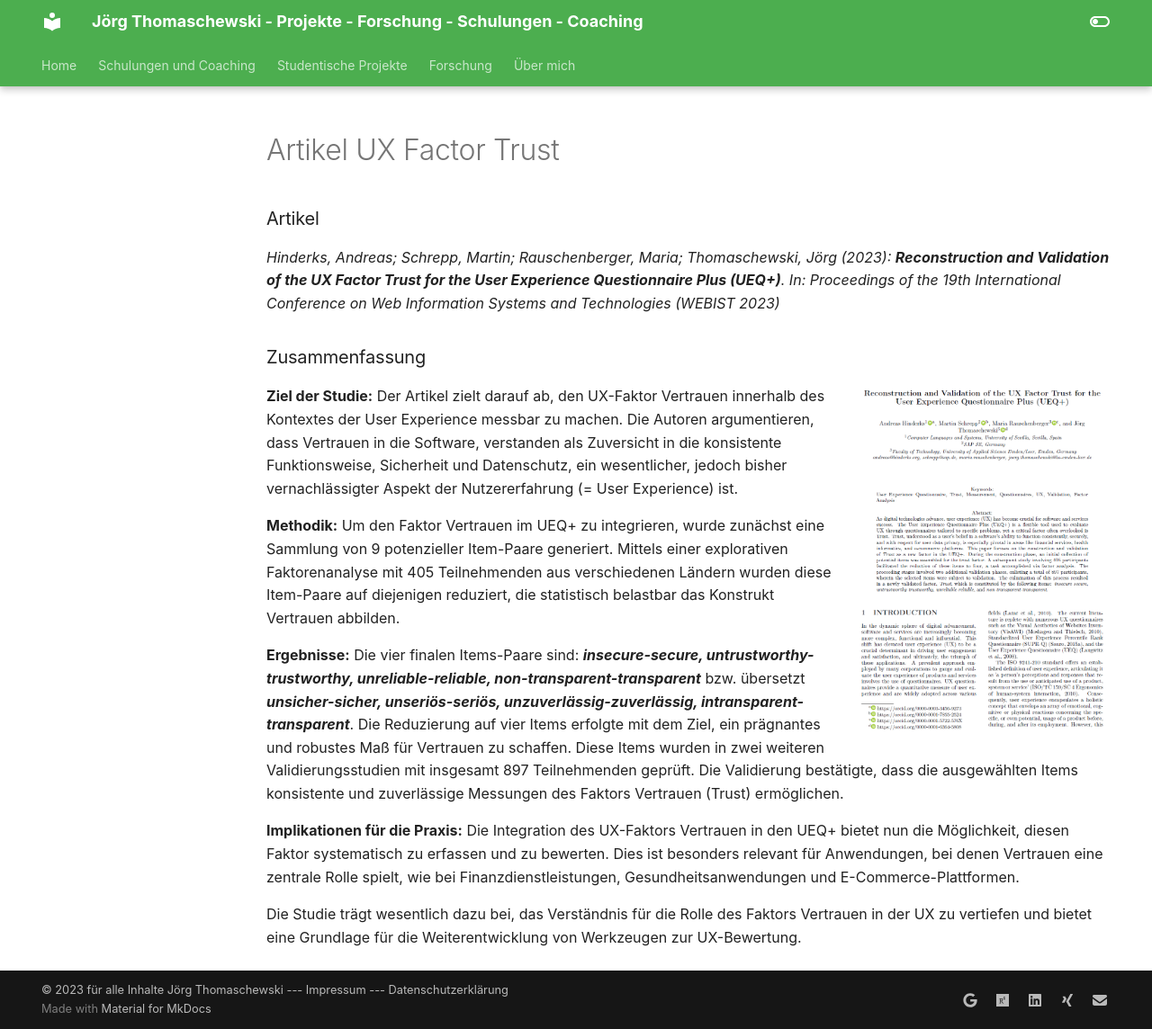
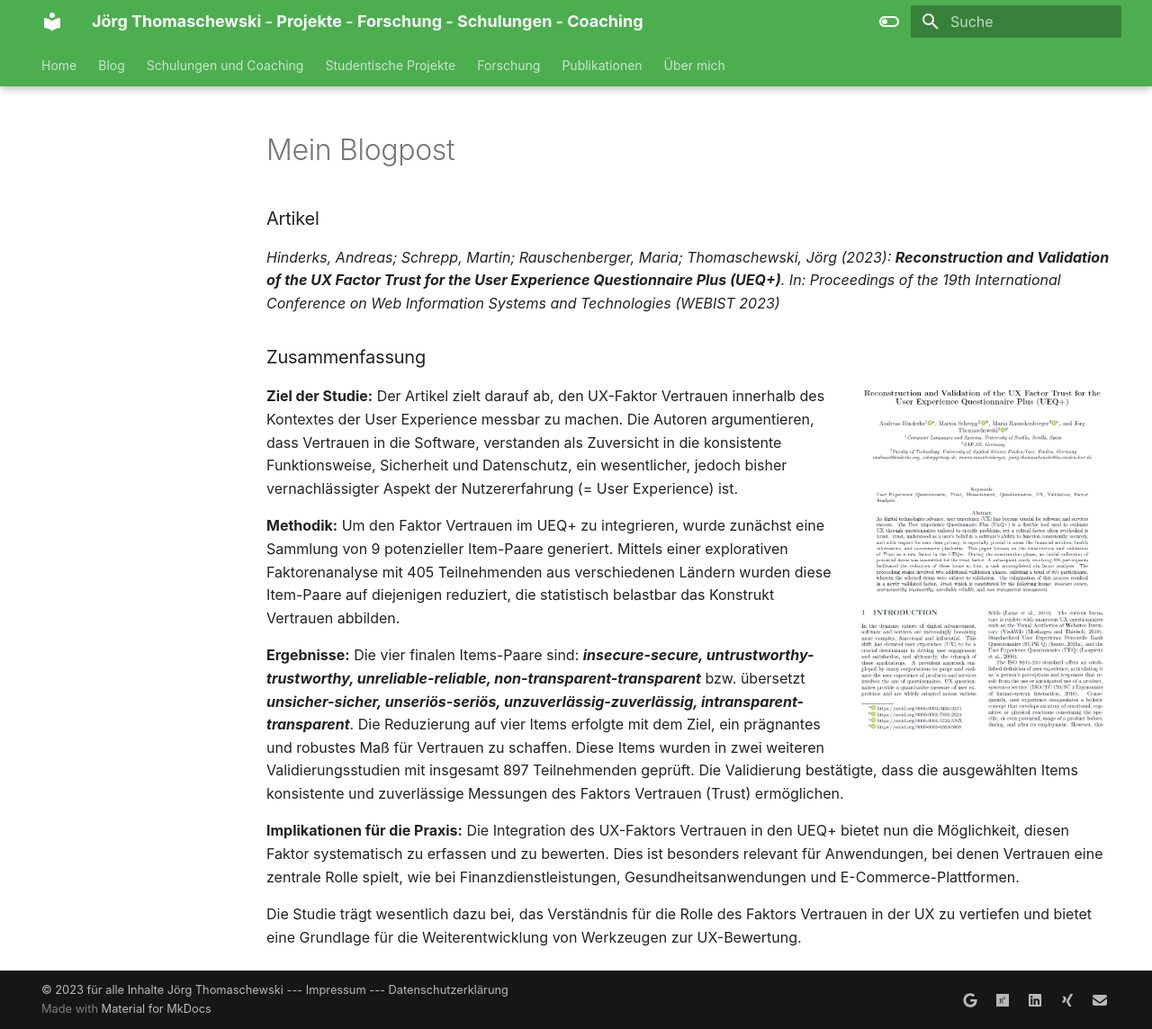
Before and after one commit to JoergThomaschewski/website-jt, an MkDocs documentation site: the page built from docs/blog/Artikel UX Factor Trust.md, in a window 1280 px wide and 1144 px high. Shown: the whole window at 90% size. Built offline with MkDocs 1.6.1 and Material for MkDocs 9.7.7, drawn with Linux system fonts in a browser that asks for light colours; part of the change alters nothing that is shown.

Commit message:
Blog hinzugefügt

```diff
--- a/docs/Publikationen/Artikel UX Factor Trust.md
+++ b/docs/blog/Artikel UX Factor Trust.md
@@ -1,3 +1,10 @@
+---
+title: Mein Blogpost
+date: 2023-11-11
+author: Max Mustermann
+tags: [Tech, MkDocs, Blogging]
+---
+
 <h3>Artikel</h3>
 
 *Hinderks, Andreas; Schrepp, Martin; Rauschenberger, Maria; Thomaschewski, Jörg (2023): __Reconstruction and Validation of the UX Factor Trust for the User Experience Questionnaire Plus (UEQ+)__. In: Proceedings of the 19th International Conference on Web Information Systems and Technologies (WEBIST 2023)*
--- a/mkdocs.yml
+++ b/mkdocs.yml
@@ -27,12 +27,12 @@ site_name: Jörg Thomaschewski - Projekte - Forschung - Schulungen - Coaching
 
 nav:
   - Home: index.md
+  - Blog:
+    - 2023 WEBIST Artikel UX Factor Trust: Artikel UX Factor Trust.md
   - Schulungen und Coaching: beratung-und-schulung.md
   - Studentische Projekte: studentische-projekte.md
   - Forschung: forschung.md
-  #- Publikationen:
-  #  - Publikationsübersicht: ausgewaehlte Publikationen.md
-  #  - 2023 Artikel UX Factor Trust: Artikel UX Factor Trust.md
+  - Publikationen: publikationen.md
   - Über mich: ueber-mich.md
 
 theme:
@@ -88,7 +88,10 @@ theme:
 
 plugins:
   - social
-#  - search (funktioniert nicht )
+  - search
+  - blog
+  - git-revision-date-localized
+
 
 extra:
   social:
```
Also changed, not shown: docs/beratung-und-schulung.md (renamed from docs/beratung-und-schulung.md.md), docs/blog/assets/2023-article-trust.PNG (renamed from docs/Publikationen/assets/2023-article-trust.PNG), docs/publikationen.md (renamed from docs/Publikationen/ausgewaehlte-publikationen.md).
